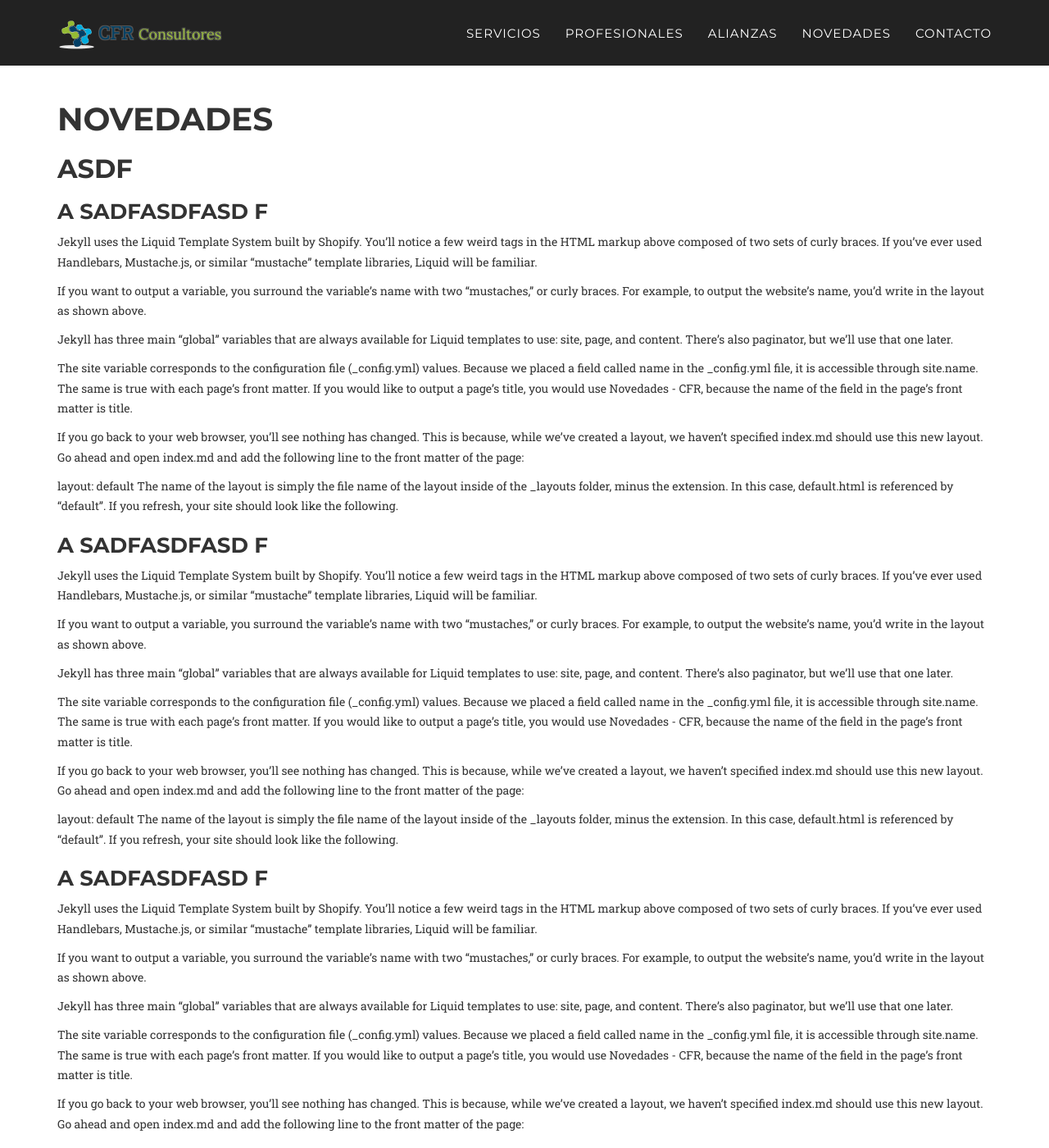
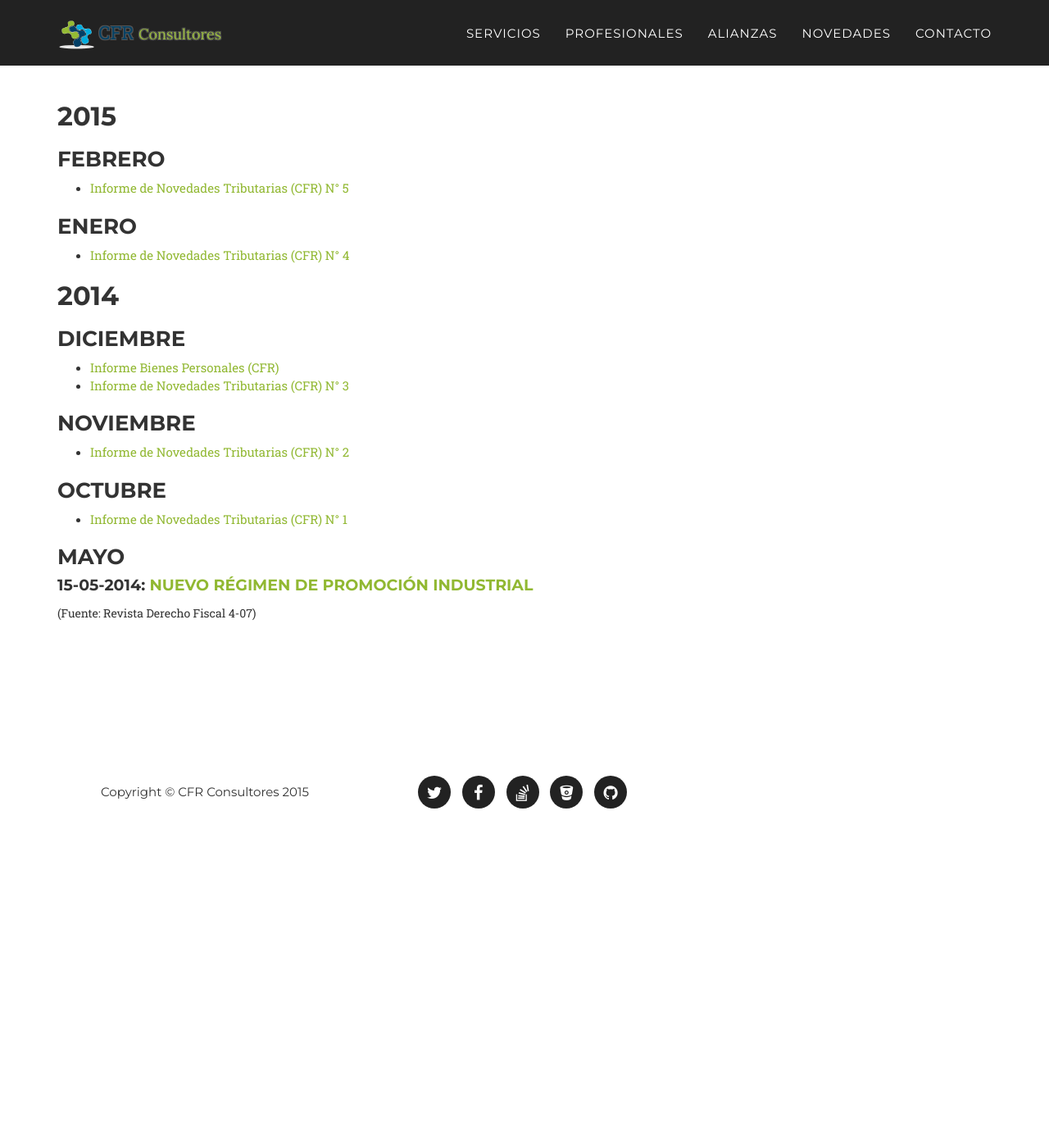
Before and after one commit to cfrconsultores/cfrconsultores.github.io, a Jekyll site: the page built from novedades/index.md, in a window 1280 px wide and 1400 px high, scrolled down 396 px. Shown: the whole window at 82% size. Built offline with Jekyll 4.4.1, drawn with Linux system fonts in a browser that asks for light colours; some web fonts are replaced; after the commit the page ends 1407 px from its top, so only the background shows below that; some of the changed text lies outside the part shown.

Commit message:
Página de novedades

```diff
--- a/novedades/index.md
+++ b/novedades/index.md
@@ -6,66 +6,32 @@ subtitle: te mantendremos actualizado
 id: novedades
 ---
 
-# Novedades
+## 2015
 
-## asdf
+### Febrero
 
-###a sadfasdfasd f
++ [Informe de Novedades Tributarias (CFR) N° 5](/informes/pdf/Informe Febrero 2015_CFR Consultores.pdf)
 
-Jekyll uses the Liquid Template System built by Shopify. You’ll notice a few weird tags in the HTML markup above composed of two sets of curly braces. If you’ve ever used Handlebars, Mustache.js, or similar “mustache” template libraries, Liquid will be familiar.
+### Enero
 
-If you want to output a variable, you surround the variable’s name with two “mustaches,” or curly braces. For example, to output the website’s name, you’d write {{ site.name }} in the layout as shown above.
++ [Informe de Novedades Tributarias (CFR) N° 4](/informes/pdf/Informe Enero 2015_CFR Consultores.pdf)
 
-Jekyll has three main “global” variables that are always available for Liquid templates to use: site, page, and content. There’s also paginator, but we’ll use that one later.
+## 2014
 
-The site variable corresponds to the configuration file (_config.yml) values. Because we placed a field called name in the _config.yml file, it is accessible through site.name. The same is true with each page’s front matter. If you would like to output a page’s title, you would use {{ page.title }}, because the name of the field in the page’s front matter is title.
+### Diciembre
 
-If you go back to your web browser, you’ll see nothing has changed. This is because, while we’ve created a layout, we haven’t specified index.md should use this new layout. Go ahead and open index.md and add the following line to the front matter of the page:
++ [Informe Bienes Personales (CFR)](/informes/pdf/Informe Bienes Personales_CFR Consultores.pdf)
++ [Informe de Novedades Tributarias (CFR) N° 3](/informes/pdf/Informe Diciembre 2014_CFR Consultores.pdf)
 
-layout: default
-The name of the layout is simply the file name of the layout inside of the _layouts folder, minus the extension. In this case, default.html is referenced by “default”. If you refresh, your site should look like the following.
+### Noviembre
 
-###a sadfasdfasd f
++ [Informe de Novedades Tributarias (CFR) N° 2](/informes/pdf/Informe Noviembre 2014_CFR Consultores.pdf)
 
-Jekyll uses the Liquid Template System built by Shopify. You’ll notice a few weird tags in the HTML markup above composed of two sets of curly braces. If you’ve ever used Handlebars, Mustache.js, or similar “mustache” template libraries, Liquid will be familiar.
+### Octubre
 
-If you want to output a variable, you surround the variable’s name with two “mustaches,” or curly braces. For example, to output the website’s name, you’d write {{ site.name }} in the layout as shown above.
++ [Informe de Novedades Tributarias (CFR) N° 1](/informes/pdf/Informe Octubre 2014_CFR Consultores.pdf)
 
-Jekyll has three main “global” variables that are always available for Liquid templates to use: site, page, and content. There’s also paginator, but we’ll use that one later.
+### Mayo
 
-The site variable corresponds to the configuration file (_config.yml) values. Because we placed a field called name in the _config.yml file, it is accessible through site.name. The same is true with each page’s front matter. If you would like to output a page’s title, you would use {{ page.title }}, because the name of the field in the page’s front matter is title.
-
-If you go back to your web browser, you’ll see nothing has changed. This is because, while we’ve created a layout, we haven’t specified index.md should use this new layout. Go ahead and open index.md and add the following line to the front matter of the page:
-
-layout: default
-The name of the layout is simply the file name of the layout inside of the _layouts folder, minus the extension. In this case, default.html is referenced by “default”. If you refresh, your site should look like the following.
-
-###a sadfasdfasd f
-
-Jekyll uses the Liquid Template System built by Shopify. You’ll notice a few weird tags in the HTML markup above composed of two sets of curly braces. If you’ve ever used Handlebars, Mustache.js, or similar “mustache” template libraries, Liquid will be familiar.
-
-If you want to output a variable, you surround the variable’s name with two “mustaches,” or curly braces. For example, to output the website’s name, you’d write {{ site.name }} in the layout as shown above.
-
-Jekyll has three main “global” variables that are always available for Liquid templates to use: site, page, and content. There’s also paginator, but we’ll use that one later.
-
-The site variable corresponds to the configuration file (_config.yml) values. Because we placed a field called name in the _config.yml file, it is accessible through site.name. The same is true with each page’s front matter. If you would like to output a page’s title, you would use {{ page.title }}, because the name of the field in the page’s front matter is title.
-
-If you go back to your web browser, you’ll see nothing has changed. This is because, while we’ve created a layout, we haven’t specified index.md should use this new layout. Go ahead and open index.md and add the following line to the front matter of the page:
-
-layout: default
-The name of the layout is simply the file name of the layout inside of the _layouts folder, minus the extension. In this case, default.html is referenced by “default”. If you refresh, your site should look like the following.
-
-###a sadfasdfasd f
-
-Jekyll uses the Liquid Template System built by Shopify. You’ll notice a few weird tags in the HTML markup above composed of two sets of curly braces. If you’ve ever used Handlebars, Mustache.js, or similar “mustache” template libraries, Liquid will be familiar.
-
-If you want to output a variable, you surround the variable’s name with two “mustaches,” or curly braces. For example, to output the website’s name, you’d write {{ site.name }} in the layout as shown above.
-
-Jekyll has three main “global” variables that are always available for Liquid templates to use: site, page, and content. There’s also paginator, but we’ll use that one later.
-
-The site variable corresponds to the configuration file (_config.yml) values. Because we placed a field called name in the _config.yml file, it is accessible through site.name. The same is true with each page’s front matter. If you would like to output a page’s title, you would use {{ page.title }}, because the name of the field in the page’s front matter is title.
-
-If you go back to your web browser, you’ll see nothing has changed. This is because, while we’ve created a layout, we haven’t specified index.md should use this new layout. Go ahead and open index.md and add the following line to the front matter of the page:
-
-layout: default
-The name of the layout is simply the file name of the layout inside of the _layouts folder, minus the extension. In this case, default.html is referenced by “default”. If you refresh, your site should look like the following.
+#### 15-05-2014: [Nuevo Régimen de Promoción Industrial](Nuevo_Regimen_de_Promocion_Industrial_-_Revista_Derech o_Fiscal_4-07.pdf)
+(Fuente: Revista Derecho Fiscal 4-07)
```
